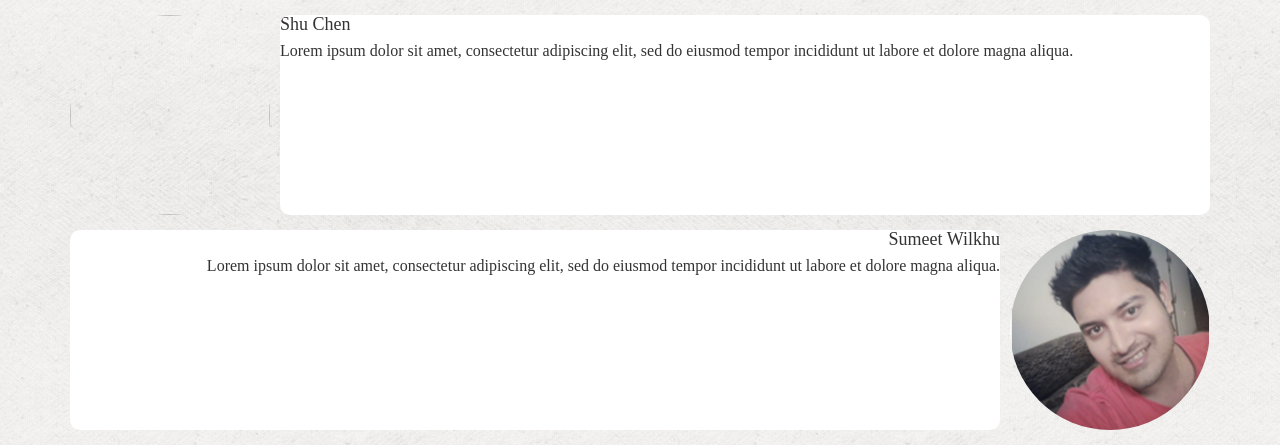
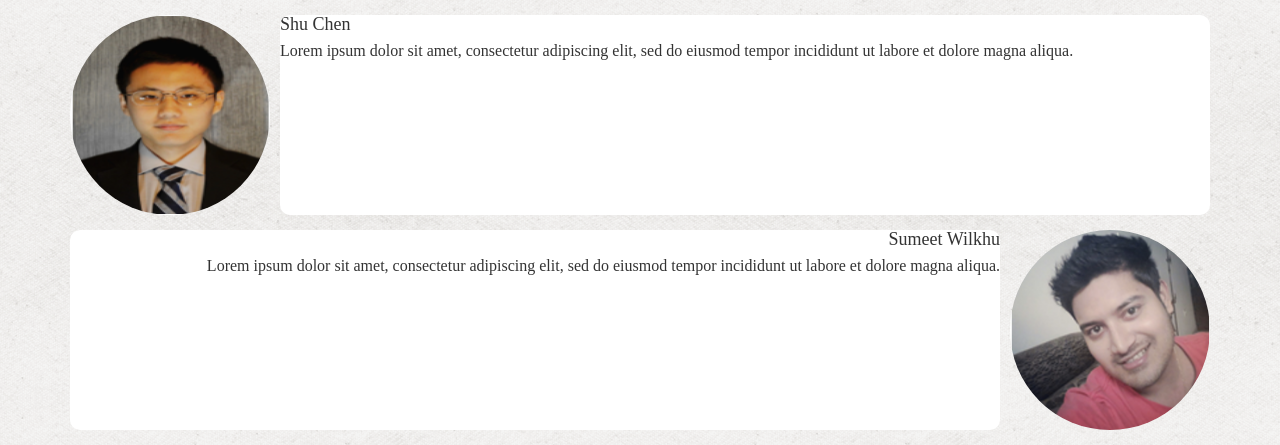
Before and after one commit to Wilkhu90/Weedgenomics, a Django app: page /team/ in a window 1280 px wide. Shown: the part 862-1307 px from the top of the page. Run offline with Django 3.2, Linux system fonts and the light colour scheme; some libraries are stand-ins or nearby versions.

```diff
--- a/search/templates/search/team.html
+++ b/search/templates/search/team.html
@@ -23,7 +23,7 @@
 </div>
 <div class="media">
   <div class="media-left">
-    <img src="http://via.placeholder.com/200x200" height="200px" width="200px" class="media-object img-circle">
+    <img src="/static/search/images/shu.png" height="200px" width="200px" class="media-object img-circle">
   </div>
   <div class="media-body">
     <h4 class="media-heading">Shu Chen</h4>
```
Also changed, not shown: search/static/search/images/shu.png (added), 3 other files.
